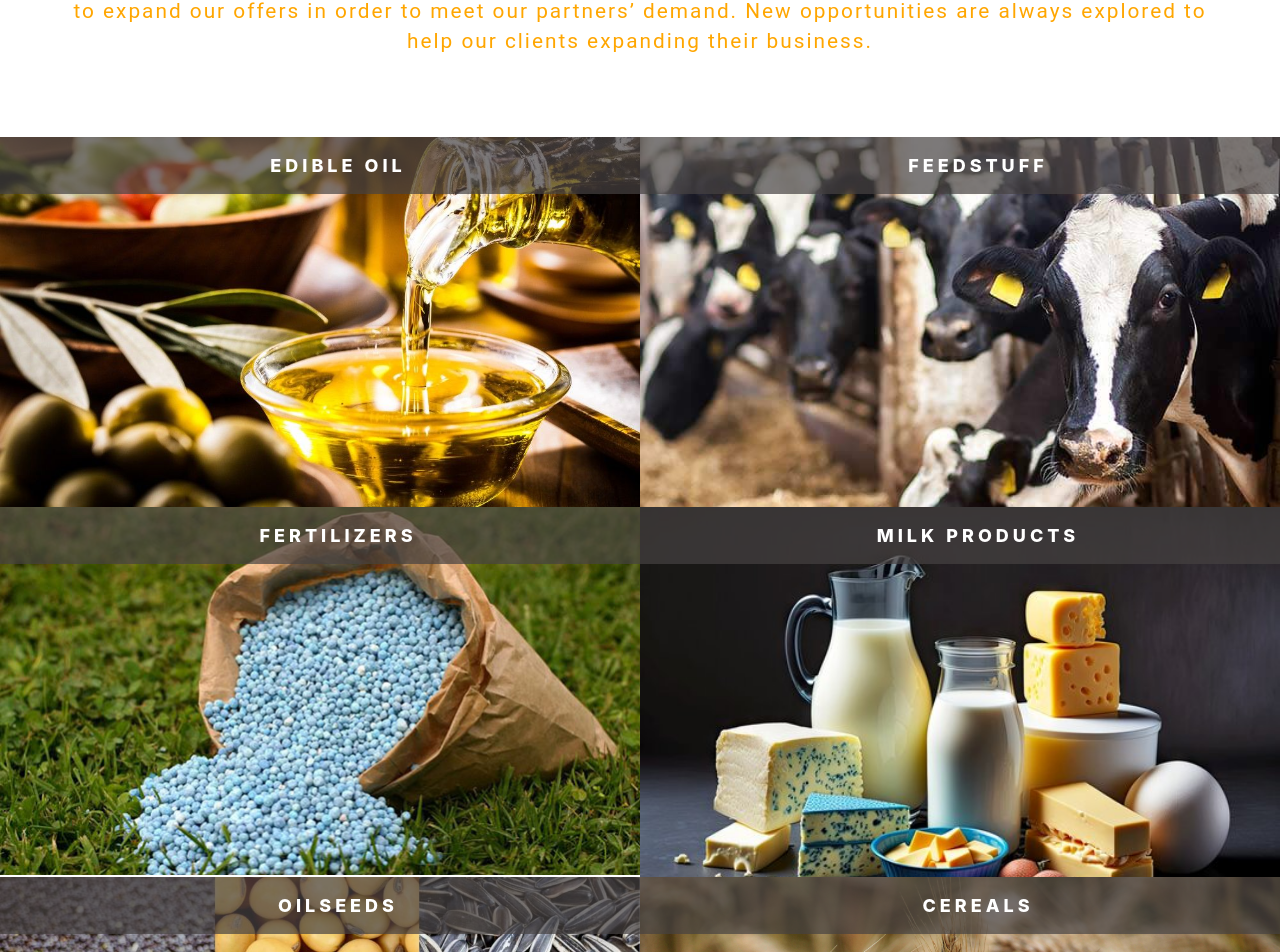
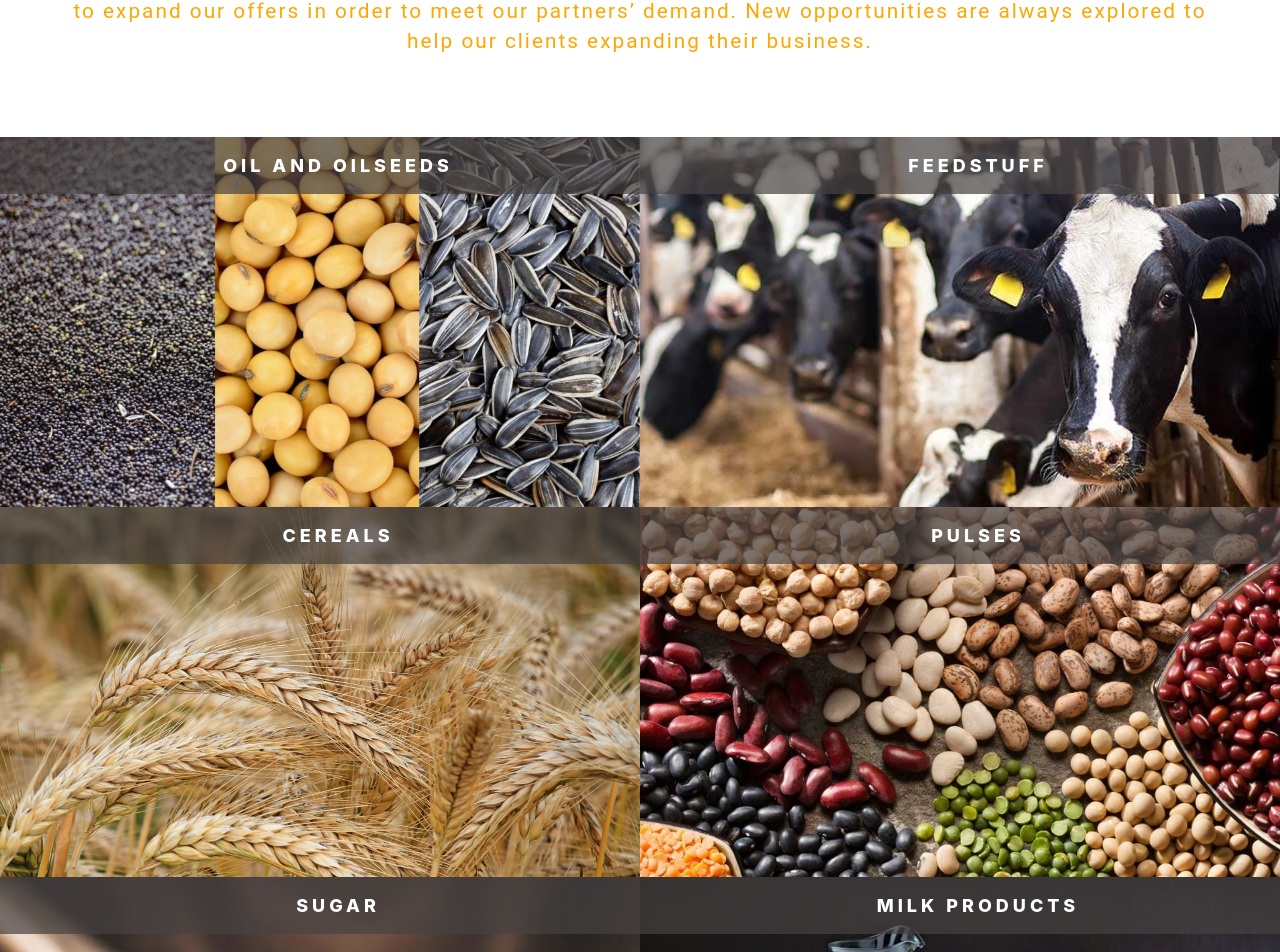
Before and after one commit to Mansish01/Trading_website, a React (Create React App) app: page / in a window 1280 px wide. Shown: the part 2257-3209 px from the top of the page. Built offline with nearby package versions, Linux system fonts and the light colour scheme.

Commit message:
changes to the commodity section

```diff
--- a/src/Commodities.js
+++ b/src/Commodities.js
@@ -1,9 +1,9 @@
 export const Products = [
     {
         id : 1,
-        productname : "EDIBLE OIL",
-        description : "GC Trade specializes in trading edible oils such as palm, soybean, sunflower, canola, and corn oil. ",
-        productimage :"/product-images/edibleoil.png",
+        productname : "OIL AND OILSEEDS",
+        description : "GC Trade specializes in trading edible oils such as palm, soybean, sunflower, canola, and corn oil and also oilseed commodities  such as soybeans, sunflower seeds, rapeseed and canola seeds ",
+        productimage :"/product-images/oilseeds.png",
 
     },
 
@@ -16,32 +16,32 @@ export const Products = [
 
     {
         "id":3,
-        "productname":"FERTILIZERS",
-        "description" : " GC Trade includes a range of fertilizers such as nitrogen-based, phosphorus-based, and potassium-based fertilizers, as well as specialty blends tailored to specific crop needs. ",
-        "productimage": "/product-images/fertilizers.png",
+        "productname":"CEREALS",
+        "description" : "GC Trade specializes in trading cereal commodities such as wheat, corn, rice, barley, and oats. ",
+        "productimage": "/product-images/wheat.png",
     },
 
     {
         "id":4,
+        "productname":"PULSES",
+        "description" : " GC Trade specializes in trading yellow peas, chickpeas, and green peas as their commodities. ",
+        "productimage": "/product-images/pulses.jpg",
+    },
+
+    {
+        "id":5,
+        "productname":"SUGAR",
+        "description" : "GC Trade also specializes in trading sugar as their commodity.",
+        "productimage": "/product-images/sugar.jpg",
+    },
+
+    {
+        "id":6,
         "productname":"MILK PRODUCTS",
         "description" :"GC Trade specializes in trading milk products, offering a diverse range of dairy commodities  such as milk powder and butter.",
         "productimage": "/product-images/milkproducts.png",
     },
 
-    {
-        "id":5,
-        "productname":"OILSEEDS",
 
-        "description" : "GC Trade specializes in trading oilseed commodities  such as soybeans, sunflower seeds, rapeseed and canola seeds",
-
-        "productimage": "/product-images/oilseeds.png",
-    },
-
-    {
-        "id":6,
-        "productname":"CEREALS",
-        "description" : "GC Trade specializes in trading cereal commodities such as wheat, corn, rice, barley, and oats. ",
-        "productimage": "/product-images/wheat.png",
-    },
 
 ]
```
Also changed, not shown: public/product-images/pulses.jpg (added), public/product-images/sugar.jpg (added).
